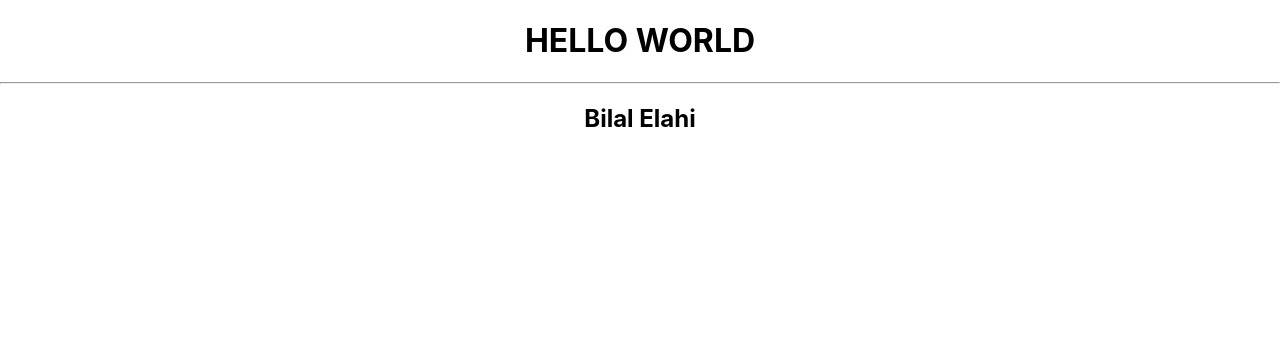
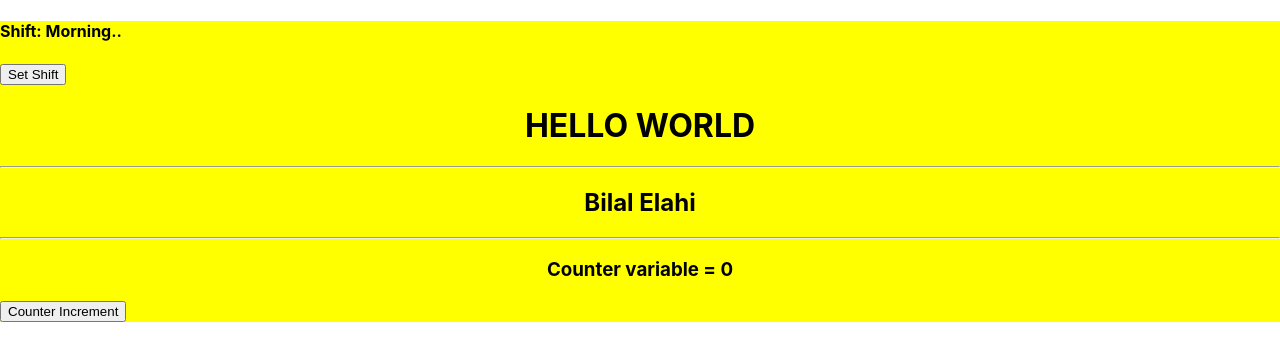
Before and after one commit to Bilal-E/bootcamp-react-starter, a React (Create React App) app: page / in a window 1280 px wide. Shown: the top 360 px of the page. Built offline with nearby package versions, Linux system fonts and the light colour scheme.

Commit message:
Class 4 edits

```diff
--- a/src/App.css
+++ b/src/App.css
@@ -1,4 +1,4 @@
-.App {
+.Center {
   text-align: center;
 }
 
@@ -36,3 +36,15 @@
     transform: rotate(360deg);
   }
 }
+
+.defaultBackground{
+
+  background-color: grey;
+
+}
+
+.daylight {
+
+  background-color: yellow;
+
+}
--- a/src/App.js
+++ b/src/App.js
@@ -1,16 +1,36 @@
-import React from 'react';
+import React, { useState } from 'react';
 import './App.css';
 import Edit1 from './User_edit1.js'
+import Edit2 from './User_edit2.js'
 
 
 function App() {
-  return (
 
-      <div className="App">
+   let [count, setCount] = useState(0)
+   let [isDay, setDay] = useState(true)
 
-         <Edit1 hello = "HELLO WORLD" username= "Bilal Elahi"/>
+   return (
 
-      </div> );
+      <div className = {`defaultBackground ${isDay ? 'daylight' : ''}`}>
+
+         <h4>Shift: {isDay ? 'Morning..' : 'Night..'}</h4>
+
+         <button onClick={() => setDay(!isDay)}>
+            Set Shift
+         </button>
+
+
+         <Edit1 hello = "HELLO WORLD" username= "Bilal Elahi" />
+
+         <Edit2 counter={count} />
+
+         <button onClick = {() => setCount(count + 1)}>
+            Counter Increment
+         </button>
+
+      </div>
+
+         );
 }
 
 export default App;
--- a/src/User_edit1.js
+++ b/src/User_edit1.js
@@ -4,15 +4,13 @@ import './App.css';
 function Edit1(props) {
     return (
 
-        <div className="App">
+        <div className="Center">
 
             <h1>{props.hello}</h1>
             <hr/>
             <h2>{props.username}</h2>
 
         </div>
-
-
     );
 }
 
--- /dev/null
+++ b/src/User_edit2.js
@@ -0,0 +1,16 @@
+import React from 'react';
+import './App.css';
+
+function Edit2(props) {
+    return (
+
+        <div className="Center">
+
+           <hr />
+           <h3>Counter variable = {props.counter}</h3>
+
+        </div>
+    );
+}
+
+export default Edit2;
```
